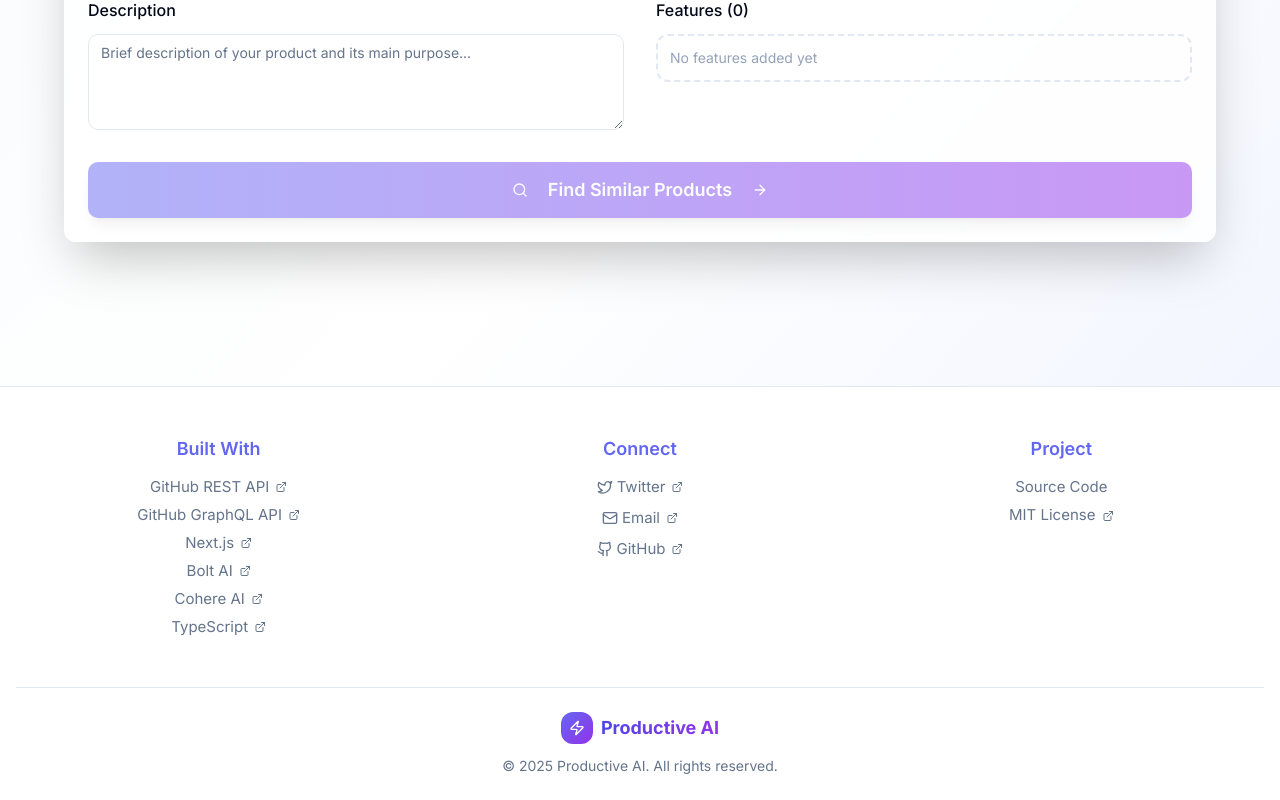
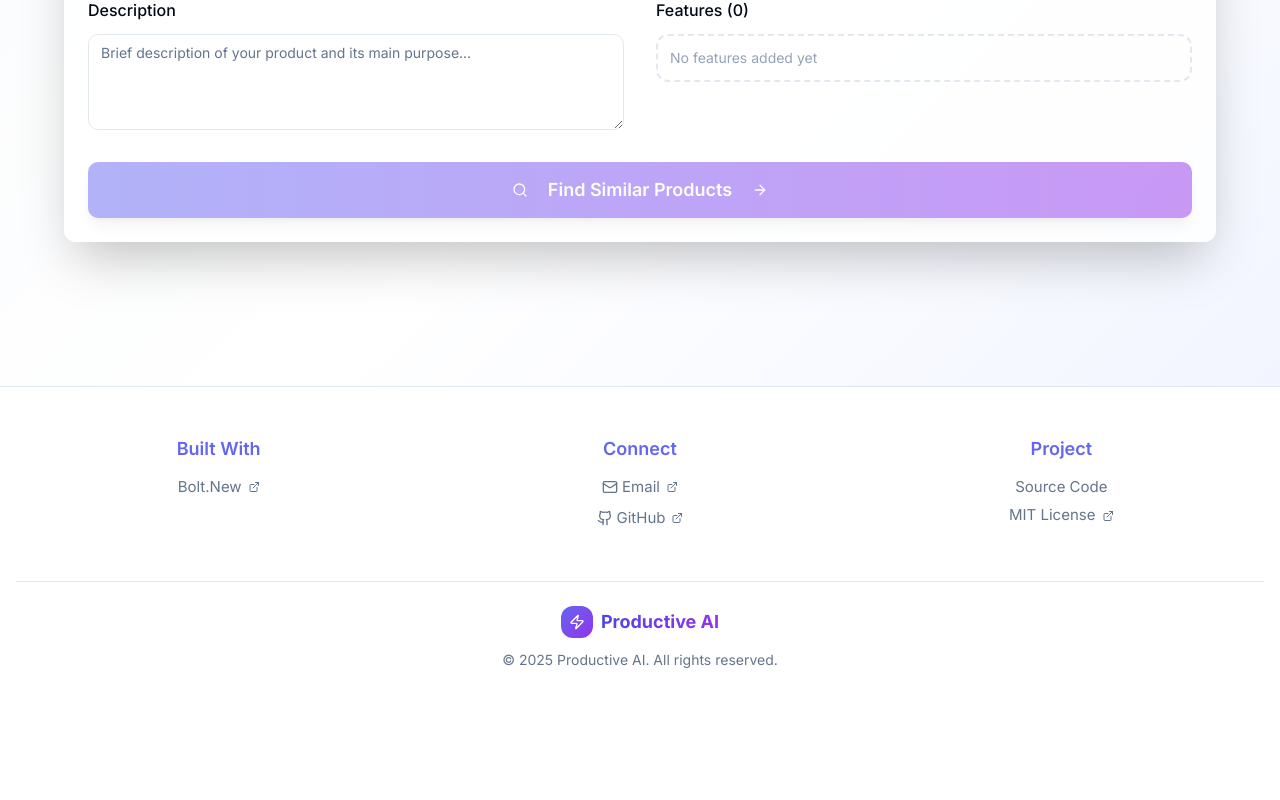
Before and after one commit to Sahil7475/productive-ai, a Next.js app: page / in a window 1280 px wide. Shown: the part 576-1376 px from the top of the page. After the commit the page ends 1270 px from the top, so only its background shows below. Built offline with nearby package versions, Linux system fonts and the light colour scheme.

Commit message:
[changes] built with and twitter

```diff
--- a/components/layout/Footer.tsx
+++ b/components/layout/Footer.tsx
@@ -12,21 +12,15 @@ export default function Footer() {
       <div>
         <h3 className="font-semibold text-lg mb-3 text-primary">Built With</h3>
         <ul className="space-y-1 text-[15px] text-muted-foreground">
-          <li><a href="https://docs.github.com/en/rest" target="_blank" className="inline-flex items-center gap-1 hover:text-primary transition-colors">GitHub REST API <ExternalLinkIcon /></a></li>
-          <li><a href="https://docs.github.com/en/graphql" target="_blank" className="inline-flex items-center gap-1 hover:text-primary transition-colors">GitHub GraphQL API <ExternalLinkIcon /></a></li>
-          <li><a href="https://nextjs.org/" target="_blank" className="inline-flex items-center gap-1 hover:text-primary transition-colors">Next.js <ExternalLinkIcon /></a></li>
-          <li><a href="https://bolt.new/" target="_blank" className="inline-flex items-center gap-1 hover:text-primary transition-colors">Bolt AI <ExternalLinkIcon /></a></li>
-          <li><a href="https://cohere.ai/" target="_blank" className="inline-flex items-center gap-1 hover:text-primary transition-colors">Cohere AI <ExternalLinkIcon /></a></li>
-          <li><a href="https://www.typescriptlang.org/" target="_blank" className="inline-flex items-center gap-1 hover:text-primary transition-colors">TypeScript <ExternalLinkIcon /></a></li>
-        </ul>
+         <li><a href="https://bolt.new/" target="_blank" className="inline-flex items-center gap-1 hover:text-primary transition-colors">Bolt.New<ExternalLinkIcon /></a></li>
+       </ul>
       </div>
 
       {/* Connect */}
       <div>
         <h3 className="font-semibold text-lg mb-3 text-primary">Connect</h3>
         <ul className="space-y-1 text-[15px] text-muted-foreground">
-          <li><a href="#" className="inline-flex items-center gap-1 hover:text-primary transition-colors"><Twitter className="h-4 w-4" /> Twitter <ExternalLinkIcon /></a></li>
-          <li><a href="mailto:info@example.com" className="inline-flex items-center gap-1 hover:text-primary transition-colors"><Mail className="h-4 w-4" /> Email <ExternalLinkIcon /></a></li>
+          <li><a href="mailto:info.productiveai@gmail.com" className="inline-flex items-center gap-1 hover:text-primary transition-colors"><Mail className="h-4 w-4" /> Email <ExternalLinkIcon /></a></li>
           <li><a href="https://github.com/extinctsion/productiveai" target="_blank" className="inline-flex items-center gap-1 hover:text-primary transition-colors"><Github className="h-4 w-4" /> GitHub <ExternalLinkIcon /></a></li>
         </ul>
       </div>
```
